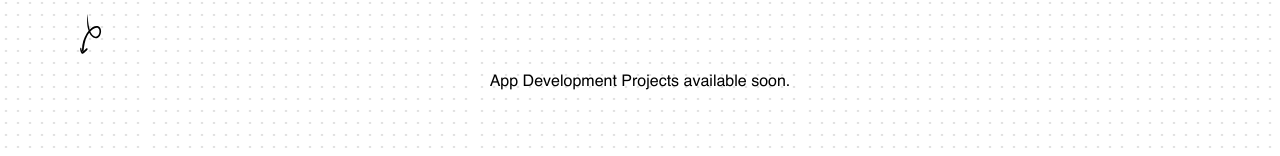
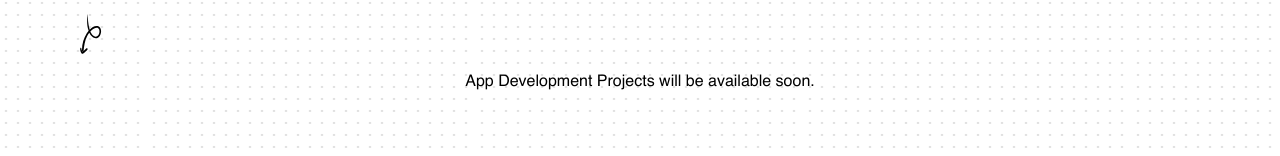
Before and after one commit to ArunKushhhh/Portfolio, a React (Vite) app: page / in a window 1280 px wide. Both pictures are taken after a click on the button "App Development". Shown: the part 1658-1814 px from the top of the page. Built offline with nearby package versions, Linux system fonts and the light colour scheme.

Commit message:
AppDev updated

```diff
--- a/src/components/AppDev.jsx
+++ b/src/components/AppDev.jsx
@@ -59,7 +59,7 @@ const WebDev = () => {
         <img src={Bars} alt="" className="-mb-14" />
       </div> */}
 
-      App Development Projects available soon.
+      App Development Projects will be available soon.
     </div>
   );
 };
```
